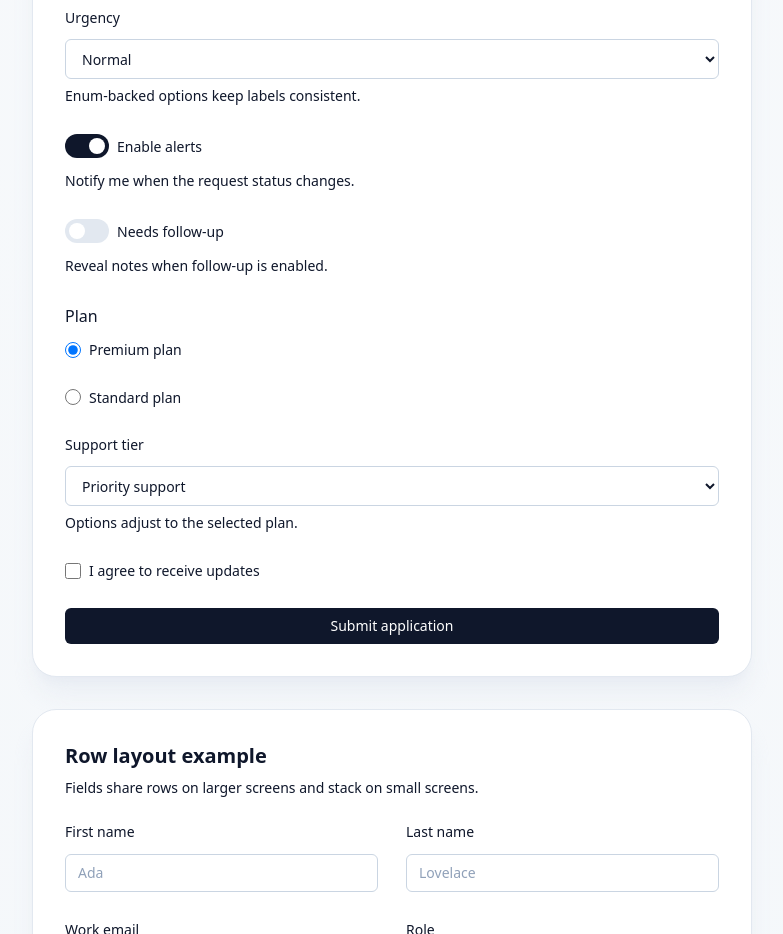
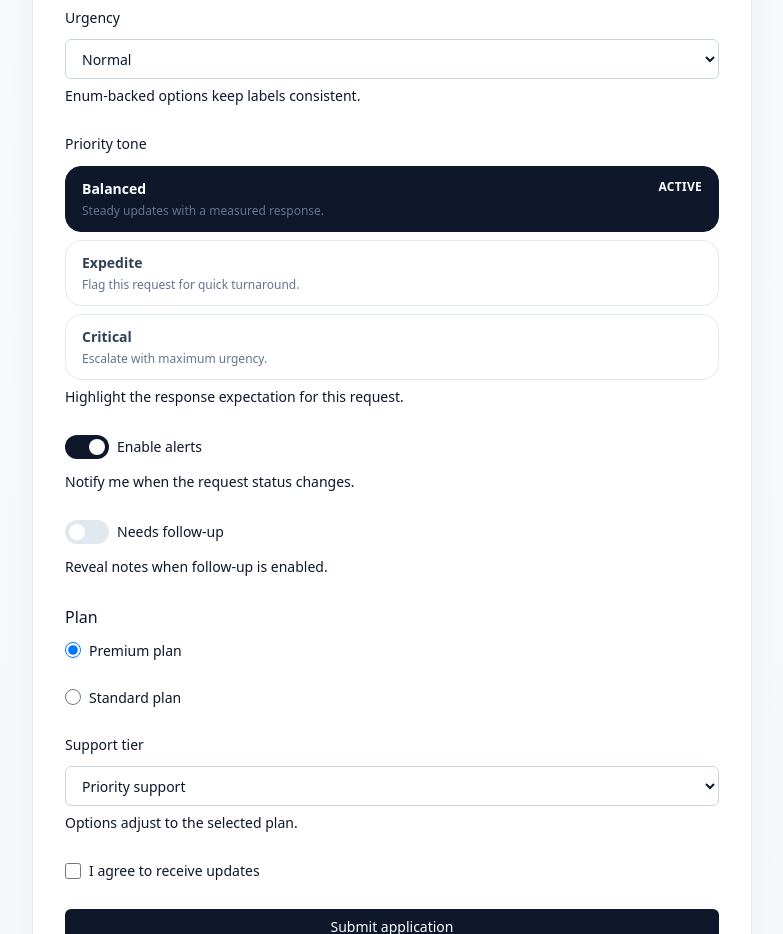
Before and after one commit to lfalcaolopes/form-kit, a React (Vite) app: page / in a window 1280 px wide. Shown: the part 1420-2354 px from the top of the page, without its empty margins (248-1031 px from the left). Built offline with nearby package versions, Linux system fonts and the light colour scheme.

Commit message:
feat: add custom field demo

```diff
--- a/src/App.tsx
+++ b/src/App.tsx
@@ -16,16 +16,100 @@ import { FormHeader } from '../formKit/components/blocks/formHeader'
 import { Button } from '../formKit/components/units/button'
 import { SchemaForm } from '../formKit/forms'
 import {
+  type CustomFieldComponentProps,
   defineFormSchema,
   FieldType,
   type FormValuesFromSchema,
 } from '../formKit/schema'
+import { cn } from '../formKit/utils'
 
 const UrgencyLevel = {
   LOW: 'low',
   NORMAL: 'normal',
   HIGH: 'high',
 } as const
+
+const priorityToneOptions = [
+  {
+    label: 'Balanced',
+    value: 'balanced',
+    description: 'Steady updates with a measured response.',
+  },
+  {
+    label: 'Expedite',
+    value: 'expedite',
+    description: 'Flag this request for quick turnaround.',
+  },
+  {
+    label: 'Critical',
+    value: 'critical',
+    description: 'Escalate with maximum urgency.',
+  },
+]
+
+type PriorityToneFieldProps = CustomFieldComponentProps & {
+  options?: Array<{
+    label: string
+    value: string
+    description: string
+  }>
+}
+
+const PriorityToneField = ({
+  name,
+  form,
+  options = [],
+  disabled,
+  readOnly,
+  rules,
+}: PriorityToneFieldProps) => {
+  const currentValue = form.watch(name)
+
+  return (
+    <div className="grid gap-2">
+      {options.map((option) => {
+        const isActive = currentValue === option.value
+
+        return (
+          <button
+            key={option.value}
+            type="button"
+            className={cn(
+              'flex w-full items-start justify-between gap-3 rounded-2xl border px-4 py-3 text-left text-sm transition',
+              isActive
+                ? 'border-slate-900 bg-slate-900 text-white'
+                : 'border-slate-200 bg-white text-slate-700 hover:border-slate-300 hover:bg-slate-50',
+              (disabled || readOnly) && 'cursor-not-allowed opacity-60',
+            )}
+            onClick={() => {
+              if (disabled || readOnly) {
+                return
+              }
+              form.setValue(name, option.value, {
+                shouldDirty: true,
+                shouldValidate: true,
+              })
+            }}
+            disabled={disabled || readOnly}
+          >
+            <span className="flex flex-col gap-1">
+              <span className="text-sm font-semibold">{option.label}</span>
+              <span className="text-xs text-slate-500">
+                {option.description}
+              </span>
+            </span>
+            {isActive && (
+              <span className="text-xs font-semibold uppercase tracking-wide">
+                Active
+              </span>
+            )}
+          </button>
+        )
+      })}
+      <input type="hidden" {...form.register(name, rules)} />
+    </div>
+  )
+}
 
 const demoSchema = defineFormSchema({
   requestId: {
@@ -143,6 +227,17 @@ const demoSchema = defineFormSchema({
     defaultValue: UrgencyLevel.NORMAL,
     enumOptions: UrgencyLevel,
     helpText: 'Enum-backed options keep labels consistent.',
+  },
+  priorityTone: {
+    name: 'priorityTone',
+    label: 'Priority tone',
+    field: FieldType.Custom,
+    defaultValue: 'balanced',
+    component: PriorityToneField,
+    componentProps: {
+      options: priorityToneOptions,
+    },
+    helpText: 'Highlight the response expectation for this request.',
   },
   alerts: {
     name: 'alerts',
```
Also changed, not shown: 1 other file (tests, documents, lock files or other folders).
